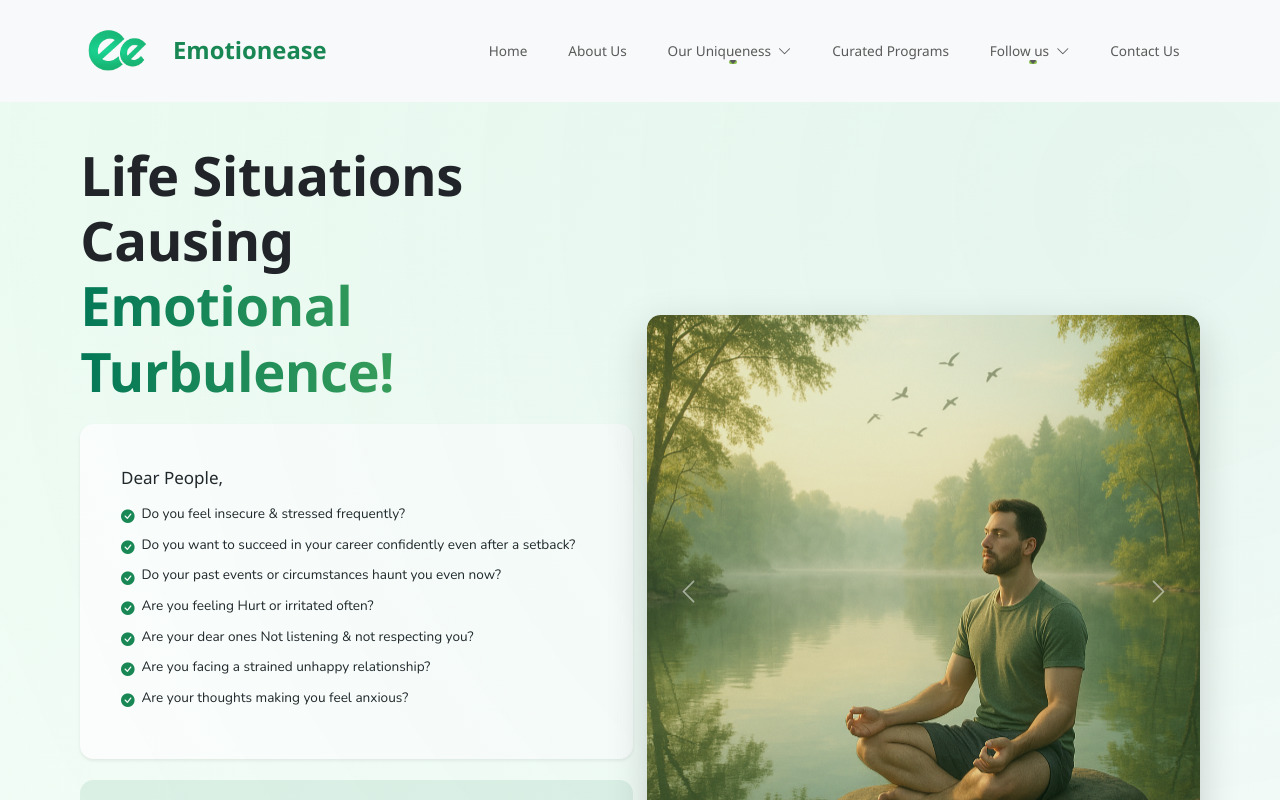
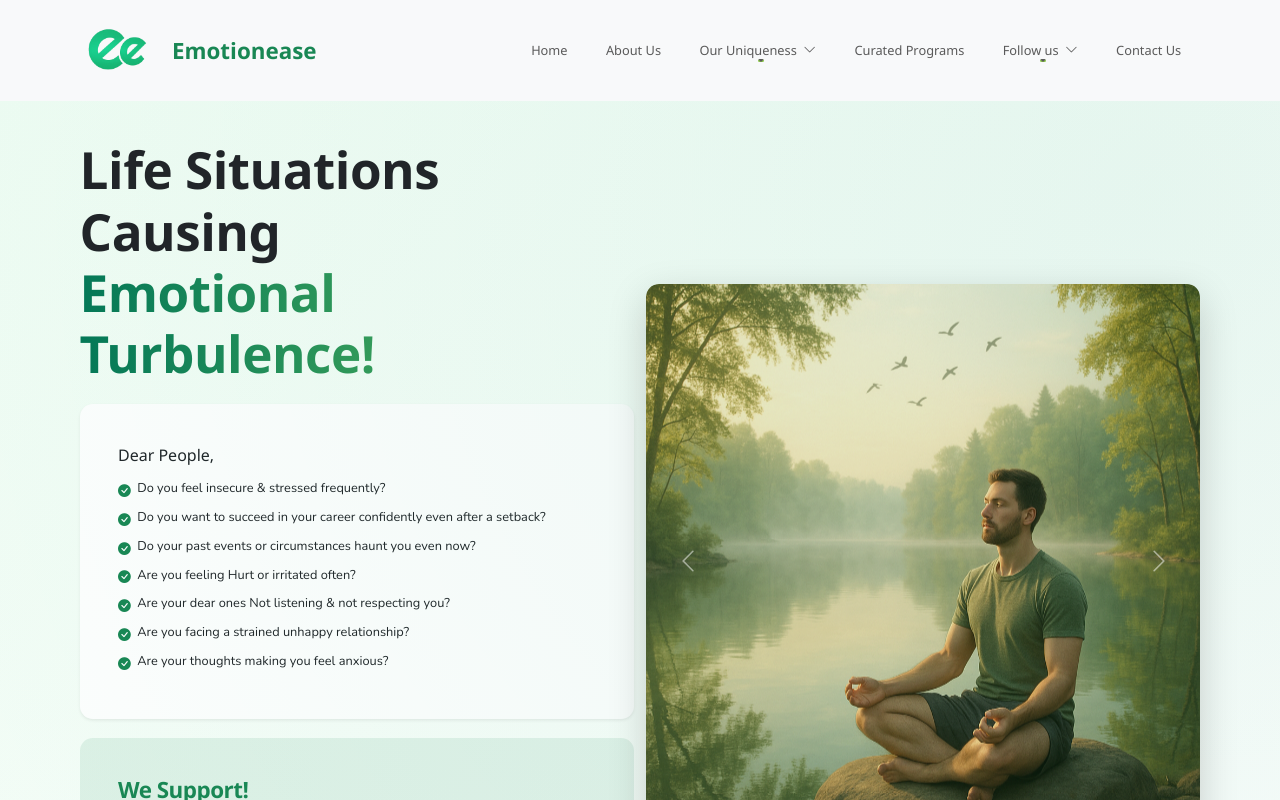
Before and after one commit to EmotionEase-dev/emotionease-Website, a React (Vite) app: page / in a window 1280 px wide. Shown: the top 800 px of the page. Built offline with nearby package versions, Linux system fonts and the light colour scheme; a web font is replaced by a local one.

Commit message:
font 80%

```diff
--- a/src/index.css
+++ b/src/index.css
@@ -1,5 +1,5 @@
 html {
-  font-size: 85%;
+  font-size: 80% !important;
 }
 /* ===== BASE FONTS ===== */
 body {
```
